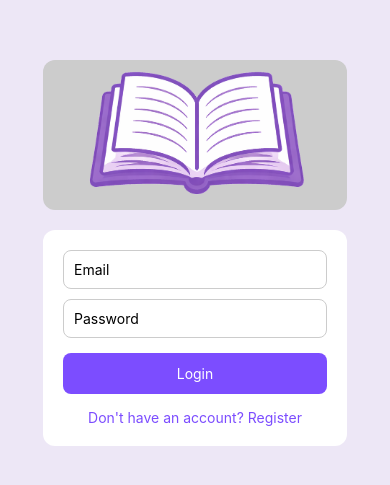
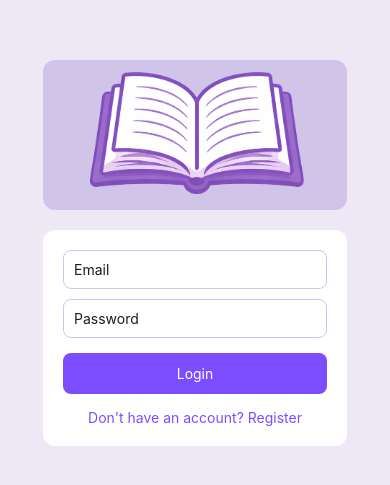
Before and after one commit to Ystuer/MyPersonalLibrary, a React Native app: screen /Login in a window 390 px wide. Shown: the part 159-644 px from the top of the page. Built offline with nearby package versions, Linux system fonts and the light colour scheme.

Commit message:
updated dark/light mode configuration + fixed some issues regarding dark mode

```diff
--- a/src/assets/components/Options.tsx
+++ b/src/assets/components/Options.tsx
@@ -21,7 +21,11 @@ export default function Options() {
             </TouchableOpacity>
 
             {/* Middle - Search */}
-            <TextInput placeholder="Search..." style={styles.searchInput}/>
+            <TextInput
+                placeholder="Search..."
+                placeholderTextColor={theme.secondaryBackground}
+                style={styles.searchInput}
+            />
 
             {/* Right - Settings */}
             <TouchableOpacity
--- a/src/assets/shared/colors.ts
+++ b/src/assets/shared/colors.ts
@@ -1,17 +1,19 @@
 export const lightColors = {
     primary: '#7C4DFF',
     background: '#EDE7F6',
-    secondaryBackground: '#CCCCCC',
-    text: '#000000',
-    textInverse: '#FFFFFF',
-    error: '#FF3B30',
+    secondaryBackground: '#D1C4E9',
+    surface: '#FFFFFF',
+    text: '#1C1B1F',
+    onPrimary: '#FFFFFF',
+    error: '#B3261E',
 };
 
 export const darkColors = {
-    primary: '#B388FF',
-    background: '#333333',
-    secondaryBackground: '#121212',
-    text: '#FFFFFF',
-    textInverse: '#000000',
-    error: '#FF3B30',
+    primary: '#0096C7',
+    background: '#191e24',
+    secondaryBackground: '#161B22',
+    surface: '#21262D',
+    text: '#C9D1D9',
+    onPrimary: '#FFFFFF',
+    error: '#F85149',
 };
--- a/src/assets/styles/globalStyle.ts
+++ b/src/assets/styles/globalStyle.ts
@@ -1,6 +1,5 @@
 import { StyleSheet } from 'react-native';
 import { lightColors } from '../shared/colors';
-
 
 export const createGlobalStyles = (theme = lightColors) => StyleSheet.create({
   container: {
@@ -12,7 +11,7 @@ export const createGlobalStyles = (theme = lightColors) => StyleSheet.create({
   },
   box: {
     width: '80%',
-    backgroundColor: theme.textInverse,
+    backgroundColor: theme.surface,
     borderRadius: 12,
     padding: 20,
     alignItems: 'center',
@@ -21,7 +20,7 @@ export const createGlobalStyles = (theme = lightColors) => StyleSheet.create({
   section: {
     width: '100%',
     flex: 1,
-    backgroundColor: theme.textInverse,
+    backgroundColor: theme.surface,
     borderRadius: 12,
     marginBottom: 10,
     alignItems: 'center',
@@ -41,6 +40,7 @@ export const createGlobalStyles = (theme = lightColors) => StyleSheet.create({
     padding: 10,
     marginBottom: 10,
     width: '100%',
+    color: theme.text,
   },
   button: {
     backgroundColor: theme.primary,
@@ -50,7 +50,7 @@ export const createGlobalStyles = (theme = lightColors) => StyleSheet.create({
     marginTop: 5,
   },
   buttonText: {
-    color: theme.textInverse,
+    color: theme.onPrimary,
     textAlign: 'center',
   },
   link: {
@@ -59,14 +59,14 @@ export const createGlobalStyles = (theme = lightColors) => StyleSheet.create({
     marginTop: 15,
   },
   error: {
-    color: 'red',
+    color: theme.error,
     fontSize: 12,
     marginBottom: 5,
   },
   text: {
     fontSize: 16,
     color: theme.text,
-    fontFamily: 'CustomFontRegular'
+    fontFamily: 'CustomFontRegular',
   },
   headerContainer: {
     width: '100%',
@@ -81,7 +81,7 @@ export const createGlobalStyles = (theme = lightColors) => StyleSheet.create({
     width: 50,
     height: 50,
     borderRadius: 25,
-    backgroundColor: theme.textInverse,
+    backgroundColor: theme.surface,
     alignItems: 'center',
     justifyContent: 'center',
   },
@@ -91,7 +91,8 @@ export const createGlobalStyles = (theme = lightColors) => StyleSheet.create({
   },
   headerTitle: {
     fontSize: 22,
-    fontFamily: 'CustomFontBold'
+    fontFamily: 'CustomFontBold',
+    color: theme.onPrimary,
   },
   optionsContainer: {
     width: '100%',
@@ -108,10 +109,11 @@ export const createGlobalStyles = (theme = lightColors) => StyleSheet.create({
   searchInput: {
     flex: 1,
     marginHorizontal: 10,
-    backgroundColor: theme.textInverse,
+    backgroundColor: theme.surface,
     borderRadius: 12,
     paddingHorizontal: 15,
     height: 50,
+    color: theme.text,
   },
   galleryContainer: {
     flex: 1,
@@ -122,7 +124,7 @@ export const createGlobalStyles = (theme = lightColors) => StyleSheet.create({
   },
   card: {
     flex: 1,
-    backgroundColor: theme.textInverse,
+    backgroundColor: theme.surface,
     borderRadius: 12,
     padding: 10,
     margin: 5,
@@ -150,6 +152,7 @@ export const createGlobalStyles = (theme = lightColors) => StyleSheet.create({
     fontSize: 16,
     fontWeight: 'bold',
     flex: 1,
+    color: theme.text,
   },
   cardActions: {
     flexDirection: 'row',
@@ -172,7 +175,7 @@ export const createGlobalStyles = (theme = lightColors) => StyleSheet.create({
     position: 'absolute',
     bottom: 10,
     right: 10,
-    backgroundColor: theme.textInverse,
+    backgroundColor: theme.surface,
     borderRadius: 20,
   },
   sectionTitle: {
@@ -203,8 +206,11 @@ export const createGlobalStyles = (theme = lightColors) => StyleSheet.create({
   genreItemSelected: {
     backgroundColor: theme.primary,
   },
+  genreText: {
+    color: theme.text,
+  },
   genreTextSelected: {
-    color: theme.textInverse,
+    color: theme.onPrimary,
   },
   buttonRow: {
     flexDirection: 'row',
@@ -221,7 +227,7 @@ export const createGlobalStyles = (theme = lightColors) => StyleSheet.create({
   },
   modalContent: {
     width: '80%',
-    backgroundColor: theme.textInverse,
+    backgroundColor: theme.surface,
     borderRadius: 12,
     padding: 20,
   },
--- a/src/screens/AddBookScreen.tsx
+++ b/src/screens/AddBookScreen.tsx
@@ -72,7 +72,7 @@ export default function AddBookScreen() {
                                 {errors.author && touched.author && (<Text style={styles.error}>{errors.author}</Text>)}
 
                                 <View style={{ marginBottom: 10 }}>
-                                    <Text style={{ marginBottom: 5 }}>Genre</Text>
+                                    <Text style={[styles.text, { marginBottom: 5 }]}>Genre</Text>
 
                                     <View style={styles.genreContainer}>
                                         {['fiction', 'nonfiction', 'fantasy', 'scifi', 'mystery', 'biography'].map(
@@ -89,7 +89,7 @@ export default function AddBookScreen() {
                                                 style={
                                                 values.genre === genre
                                                     ? styles.genreTextSelected
-                                                    : undefined
+                                                    : styles.genreText
                                                 }
                                             >
                                                 {genre}
```
Lines whose indentation alone changed are shown as unchanged.
